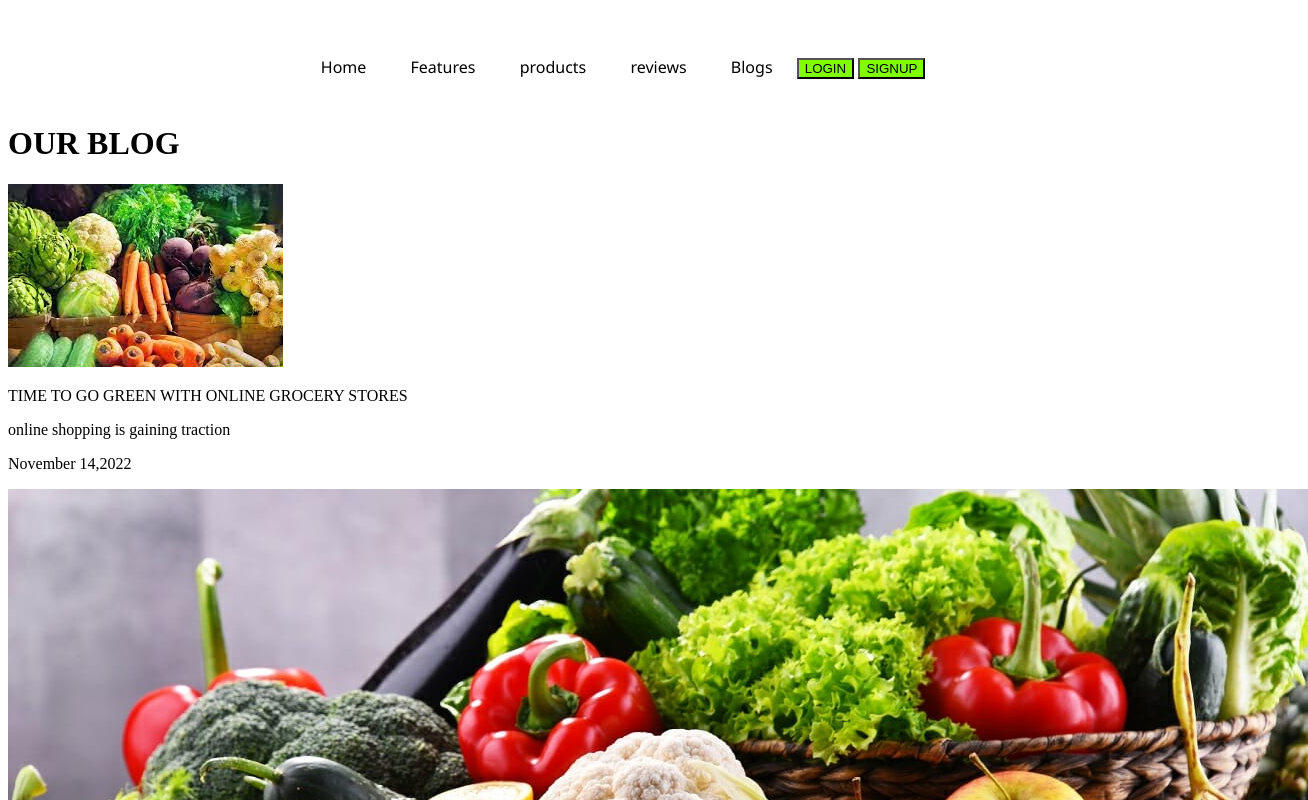
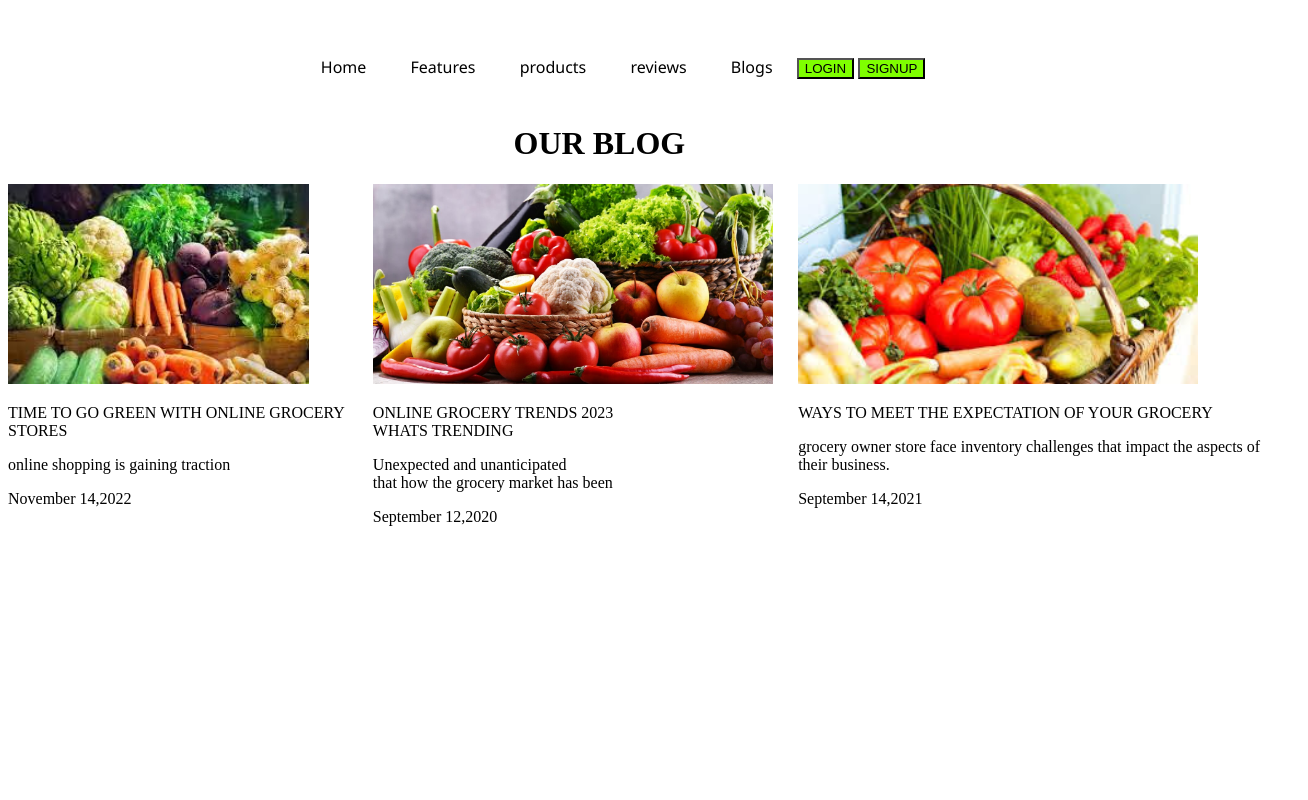
Before and after one commit to Yvonne-Atieno/Mama-greens, a plain HTML site: page blog.html in a window 1280 px wide. Shown: the top 800 px of the page, 1308 px wide, since content can reach past the window. Drawn offline with nearby package versions, Linux system fonts and the light colour scheme.

Commit message:
added styles on blog

```diff
--- a/blog.css
+++ b/blog.css
@@ -57,3 +57,18 @@ nav ul li a{
 
 
 }
+.head{
+    padding-left: 40%;
+}
+.imag2{
+ /* margin-left: 29%;
+ margin-top: -40%;   */
+}
+.image img{
+    height: 200px;
+    height: 200px;
+}
+.image{
+    display: flex;
+    gap: 2%;
+}
```
